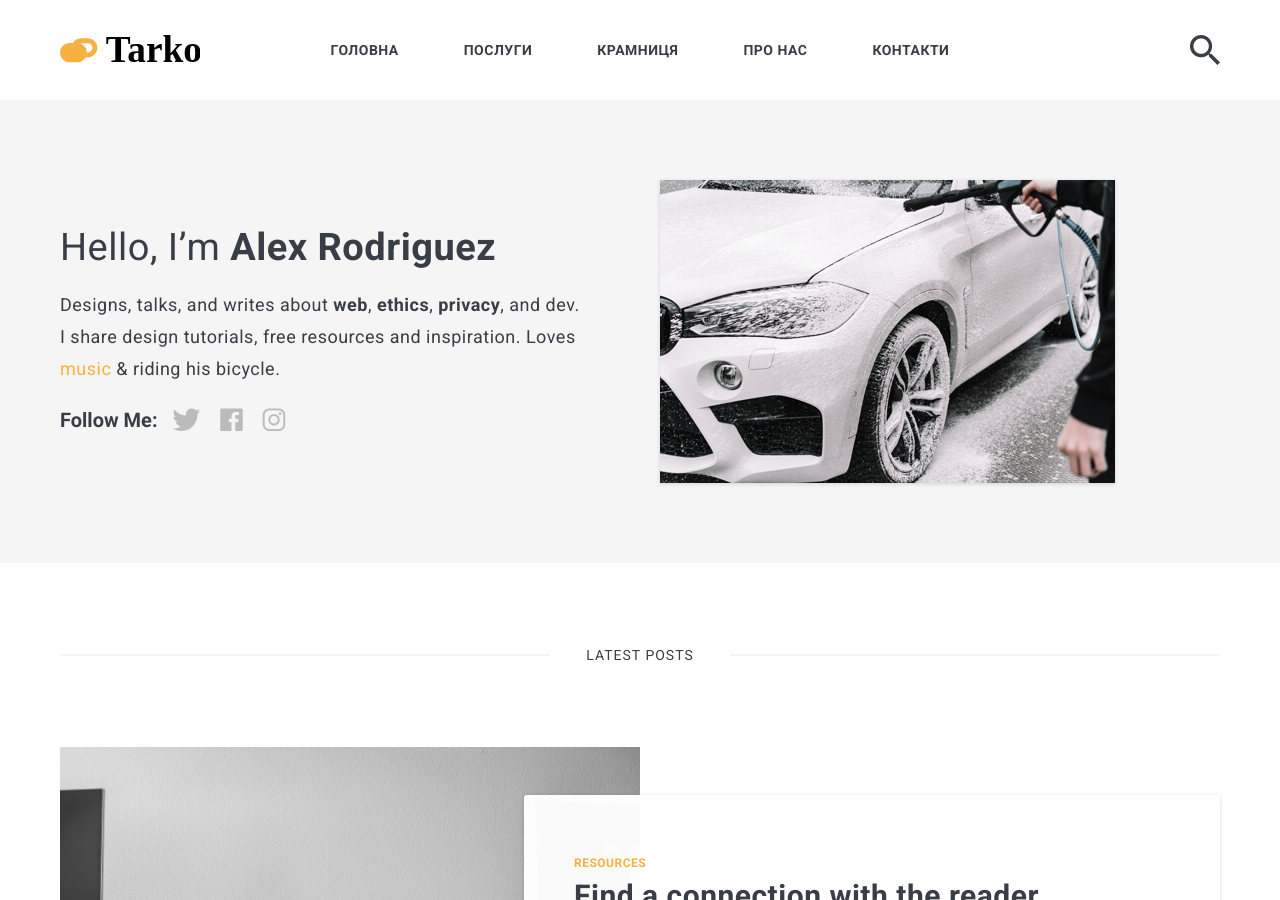
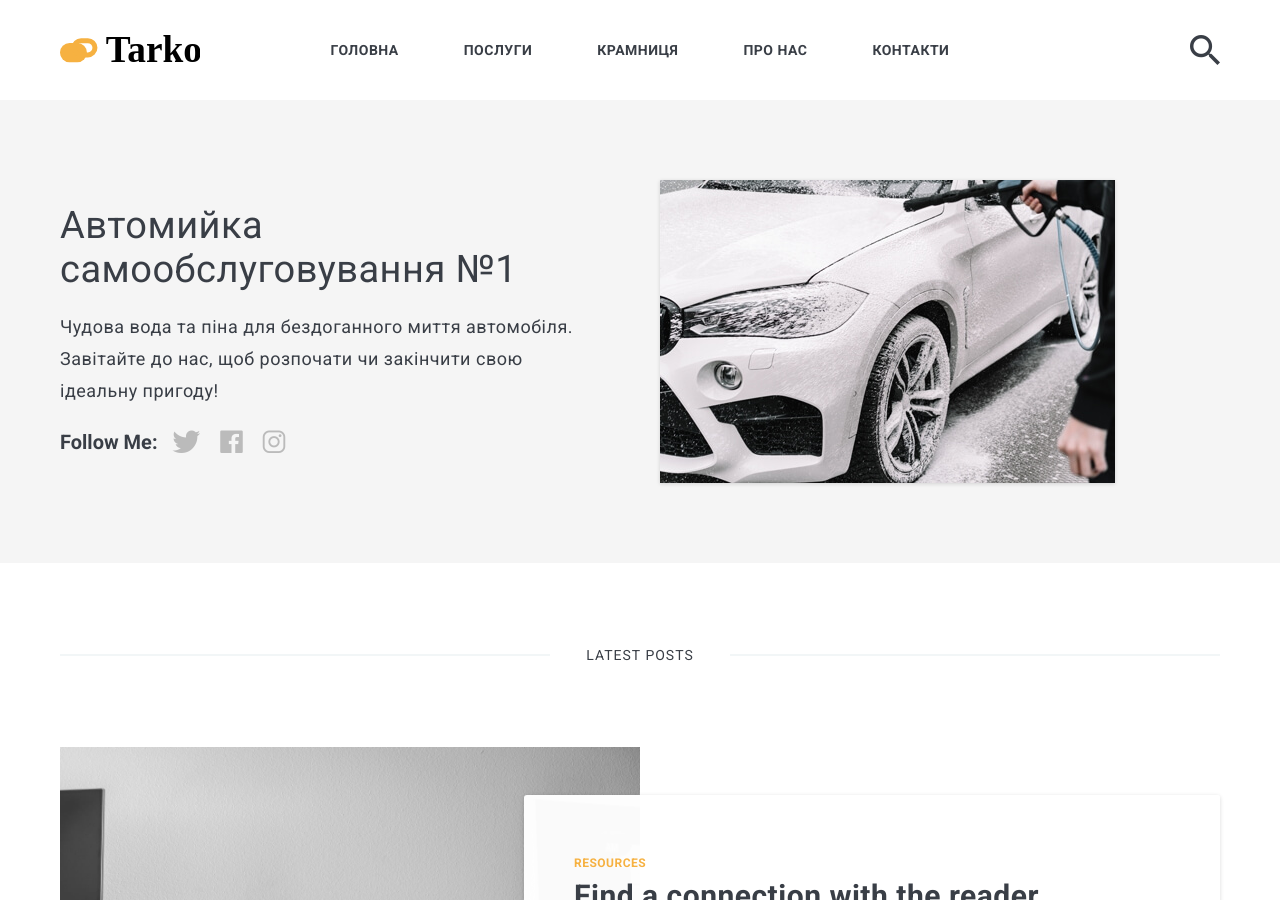
Before and after one commit to itarko/itarko.github.io, a Jekyll site: the page built from index.html, in a window 1280 px wide and 900 px high. Built offline with Jekyll 4.4.1, drawn with Linux system fonts in a browser that asks for light colours; nearby versions of some CDN libraries; the list of posts is cut into pages by our own code.

Commit message:
Update settings.yml

```diff
--- a/_data/settings.yml
+++ b/_data/settings.yml
@@ -1,17 +1,17 @@
 #-------------------------------
 # General Site Settings
-title: Zolan
+title: Мийка самообслуговування у Татарбунарах, цілодобова автомийка Татарбунари - tarko.pp.ua
 logo: logo.svg # You can add own logo.
-description: Zolan is modern minimal theme for Jekyll
+description: Цілодобова автомийка самообслуговування у Татарбунарах. Програми миття, інструкція по митті автомобіля, самостійна очистка салону, новітні технології.
 
 
 #-------------------------------
 # Author Settings
 author:
-  name: Alex Rodriguez
+  name: Tarko
   image: 01.jpg
-  say-hello: Hello, I’m <strong>Alex Rodriguez</strong>
-  bio: Designs, talks, and writes about <strong>web</strong>, <strong>ethics</strong>, <strong>privacy</strong>, and dev. I share design tutorials, free resources and inspiration. Loves <a href="#">music</a> & riding his bicycle.
+  say-hello: Автомийка самообслуговування №1
+  bio: Чудова вода та піна для бездоганного миття автомобіля. Завітайте до нас, щоб розпочати чи закінчити свою ідеальну пригоду!
 
 
 #-------------------------------
```
